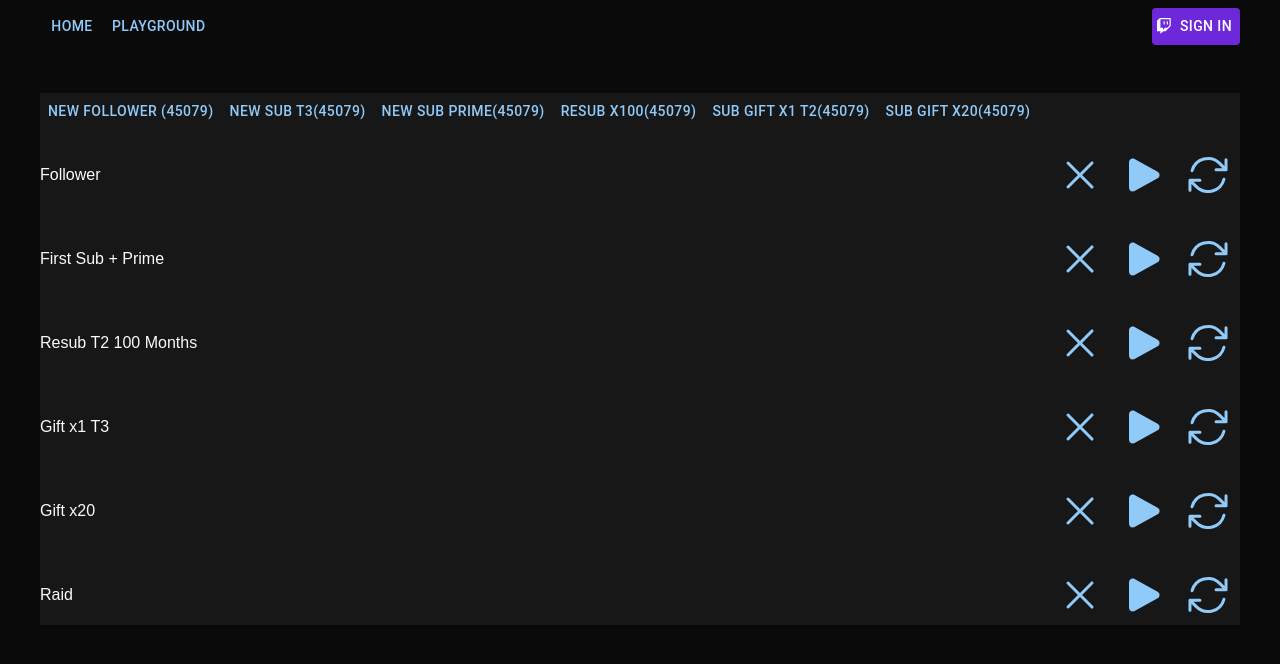
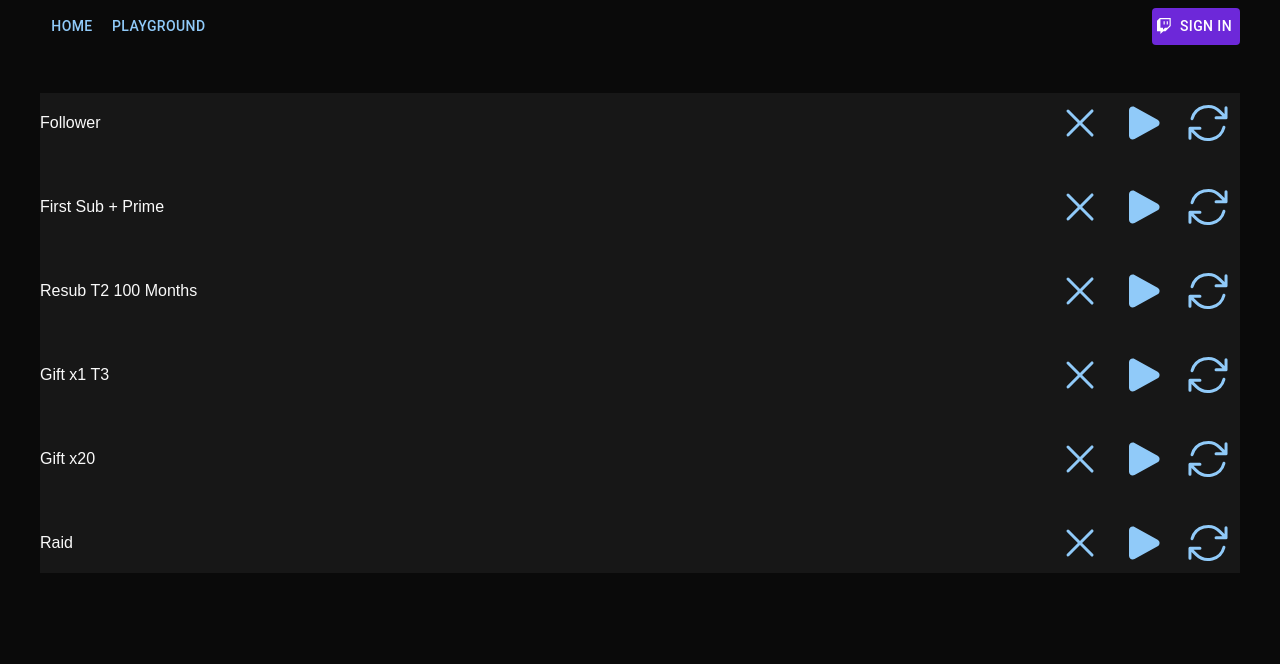
Before and after one commit to pierretusseau/stream-decorations, a Next.js app: page /playground in a window 1280 px wide. Shown: the top 664 px of the page. Built offline with nearby package versions, Linux system fonts and the light colour scheme; no server answers.

Commit message:
Conditional AlertTester

```diff
--- a/src/components/Playground.tsx
+++ b/src/components/Playground.tsx
@@ -1,6 +1,7 @@
 'use client'
 
 import React from 'react'
+import useSettingsStore from '@/store/useSettingsStore'
 import FollowerAlert from '@/components/Twitch/Alert/FollowerAlert'
 import Header from '@/components/Header';
 import { ThemeProvider } from '@emotion/react'
@@ -17,12 +18,14 @@ const darkTheme = createTheme({
 });
 
 function Playground() {
+  const serviceKey = useSettingsStore((state) => state.supabase_decorations_service_key)
+
   return (
     <ThemeProvider theme={darkTheme}>
     <div className="bg-neutral-950 text-neutral-50 min-h-screen flex flex-col gap-10">
       <Header />
       <main className="bg-neutral-900 max-w-screen-2xl mx-auto flex flex-col gap-4 mb-[1200px]">
-        <AlertTester />
+        {serviceKey && <AlertTester serviceKey={serviceKey} />}
         <div className="w-[1200px] max-w-full flex flex-col gap-6">
           <AlertBlock title="Follower">
             <FollowerAlert
--- a/src/components/Playground/AlertTester.tsx
+++ b/src/components/Playground/AlertTester.tsx
@@ -1,4 +1,3 @@
-import useSettingsStore from '@/store/useSettingsStore'
 import React, { useCallback, useEffect, useState } from 'react'
 import { createClient } from '@supabase/supabase-js'
 import { Button } from '@mui/material'
@@ -7,8 +6,11 @@ const randomIDGenerator = () => {
   return Math.floor(Math.random() * 100000)
 }
 
-function AlertTester() {
-  const serviceKey = useSettingsStore((state) => state.supabase_decorations_service_key)
+function AlertTester({
+  serviceKey
+}: {
+  serviceKey: string
+}) {
   const [displayingAlert, setDisplayingAlert] = useState(false)
   const [randomID, setRandomID] = useState<number>()
 
```
